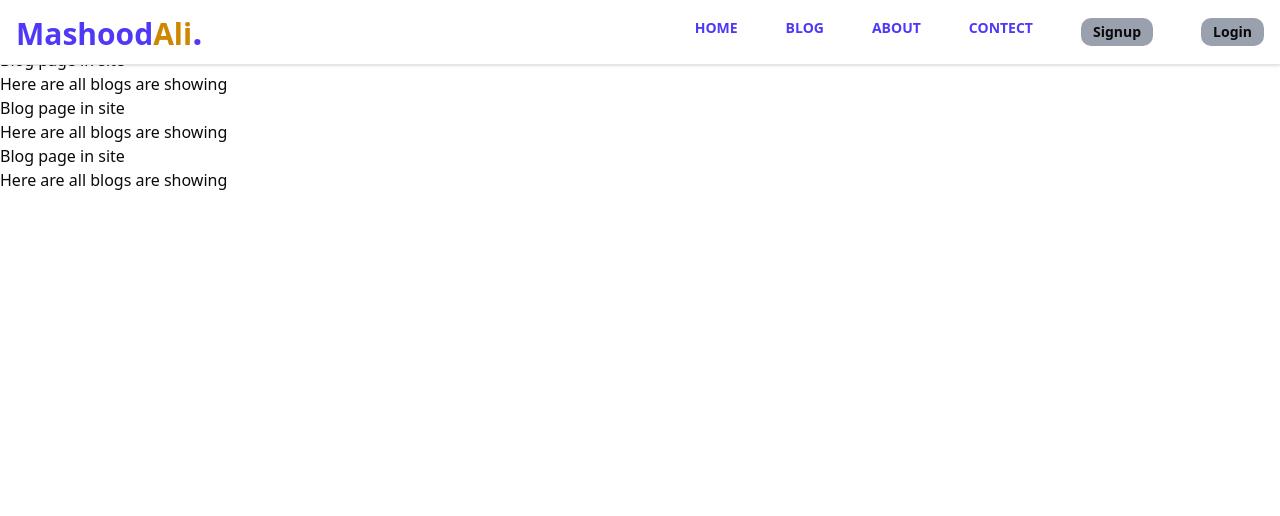
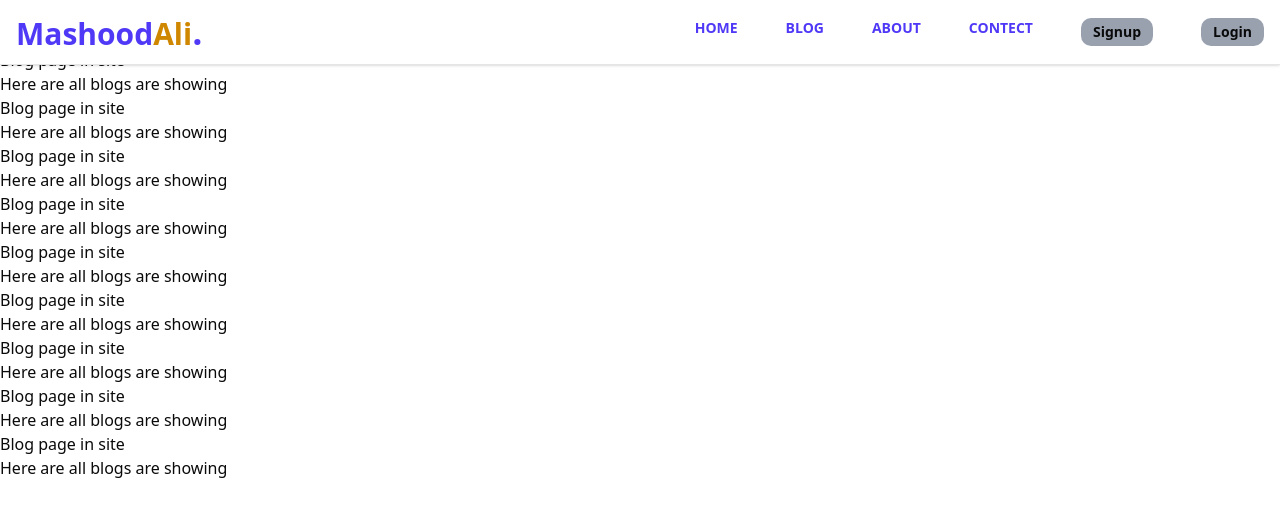
Before and after one commit to Mashoodgondal/Blogging-site, a Next.js app in the folder blogging/: page /blog in a window 1280 px wide. Shown: the top 516 px of the page. Built offline with nearby package versions, Linux system fonts and the light colour scheme.

Commit message:
adding content to blog page

```diff
--- a/blogging/app/blog/page.js
+++ b/blogging/app/blog/page.js
@@ -10,6 +10,18 @@ const Blog = () => {
             <h2>Here are all blogs are showing</h2>
             Blog page in site
             <h2>Here are all blogs are showing</h2>
+            Blog page in site
+            <h2>Here are all blogs are showing</h2>
+            Blog page in site
+            <h2>Here are all blogs are showing</h2>
+            Blog page in site
+            <h2>Here are all blogs are showing</h2>
+            Blog page in site
+            <h2>Here are all blogs are showing</h2>
+            Blog page in site
+            <h2>Here are all blogs are showing</h2>
+            Blog page in site
+            <h2>Here are all blogs are showing</h2>
         </div>
     )
 }
```
